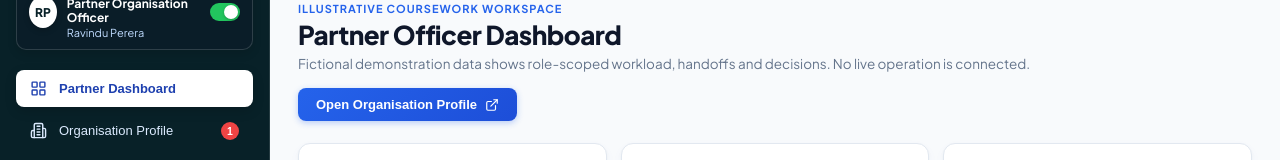
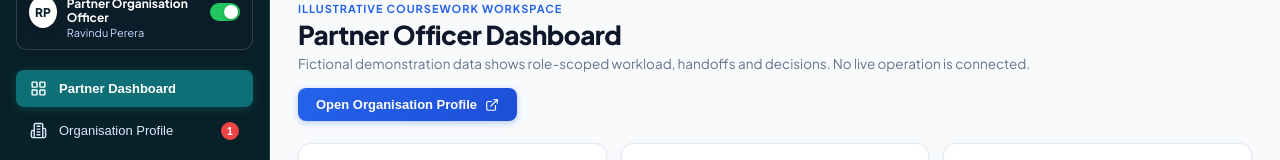
Before and after one commit to DulithThenuka/humanitarian-crisis-management-platform, a React (Vite) app in the folder frontend/: page /partner-organisation-officer in a window 1280 px wide. Shown: the part 180-340 px from the top of the page. Built offline with nearby package versions, Linux system fonts and the light colour scheme; no server answers.

Commit message:
style(partner-officer): update active sidebar pill color to #0e6f76

```diff
--- a/frontend/src/pages/partner-organisation-officer/PartnerOfficerStyles.css
+++ b/frontend/src/pages/partner-organisation-officer/PartnerOfficerStyles.css
@@ -336,16 +336,16 @@
   color: #ffffff;
 }
 
-/* Active Pill Style (Clean White Pill with Blue Text) */
+/* Active Pill Style (Matching Crisis Command Center Teal-Green Active Item) */
 .po-menu-btn.active {
-  background-color: #ffffff;
-  color: #1e40af;
-  font-weight: 700;
-  box-shadow: 0 4px 12px rgba(0, 0, 0, 0.15);
+  background-color: #0e6f76;
+  color: #ffffff;
+  font-weight: 600;
+  box-shadow: 0 2px 8px rgba(14, 111, 118, 0.4);
 }
 
 .po-menu-btn.active .po-menu-btn-icon {
-  color: #1e40af;
+  color: #ffffff;
 }
 
 .po-menu-badge-red {
```
